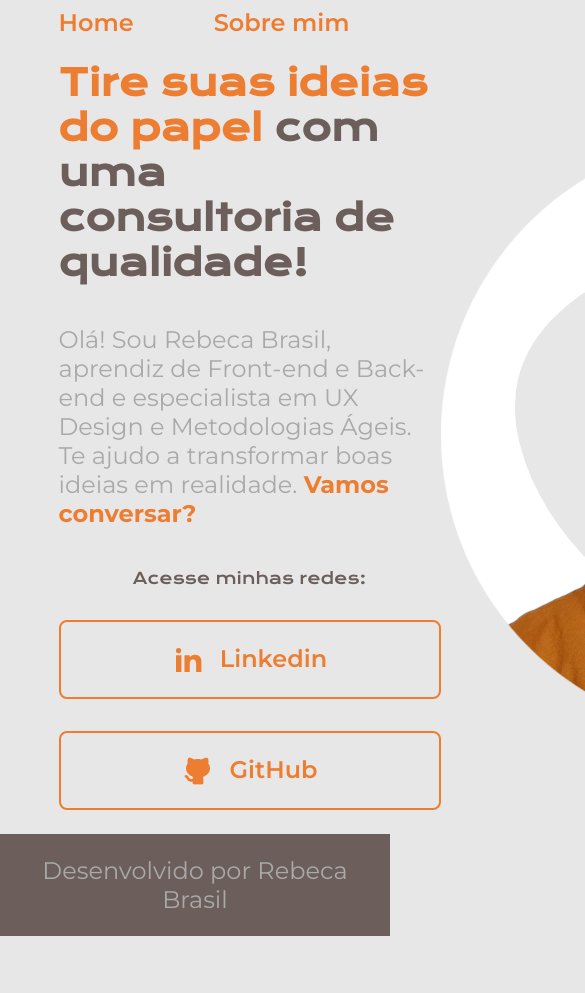
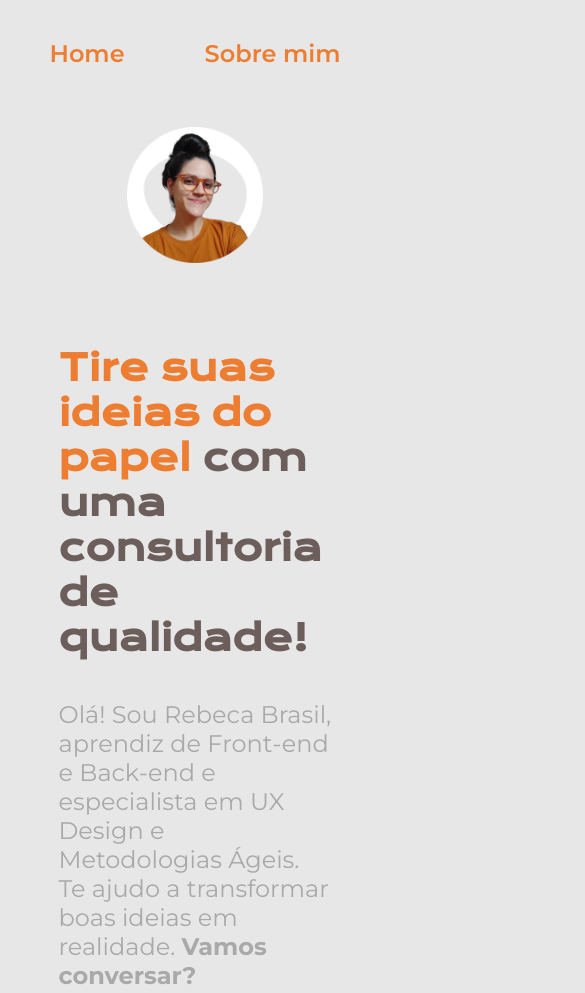
Before and after one commit to brasillrebeca/aula-portfolio-, a plain HTML site: page index.html in a window 390 px wide. Shown: the top 993 px of the page, 585 px wide, since content can reach past the window. Before the commit the page ends 936 px from the top, so only its background shows below. Drawn offline with nearby package versions, Linux system fonts and the light colour scheme.

Commit message:
tornando responsivo

```diff
--- a/index.html
+++ b/index.html
@@ -1,11 +1,13 @@
 <!DOCTYPE html>
 <html lang="pt-br">
+
 <head>
     <meta charset="UTF-8">
     <meta name="viewport" content="width=device-width, initial-scale=1.0">
     <title>Portfolio</title>
     <link rel="stylesheet" href="./styles/style.css">
 </head>
+
 <body>
     <header class="cabecalho">
         <nav class="cabecalho__menu">
@@ -13,7 +15,6 @@
             <a class="cabecalho__menu__link" href="about.html">Sobre mim</a>
         </nav>
     </header>
-
     <main class="apresentacao">
         <!-- para estilizar elemento filhos - criar classes tbm -->
         <section class="apresentacao__conteudo">
@@ -25,7 +26,7 @@
             <p class="apresentacao__conteudo__texto">Olá! Sou Rebeca Brasil, aprendiz de Front-end e Back-end e especialista em UX Design e Metodologias Ágeis. Te ajudo a transformar boas ideias em realidade. <strong class="texto-destaque"> Vamos conversar?</strong>
             </p>
             <div class="apresentacao__links">
-                <h2 class="apresentacao_links_subtitulo">Acesse minhas redes: </h2>
+                <h2 class="apresentacao__links__subtitulo">Acesse minhas redes: </h2>
                 <a class="apresentacao__links__link" href="https://www.linkedin.com/in/brasillrebeca/">
                     <img src="./assets/linkedin.png">
                     Linkedin
@@ -36,12 +37,11 @@
                 </a>
             </div>
         </section>
-
-        <img src="./assets/minhafoto.png" alt="Foto de apresentação">
+        <img class="apresentacao__imagem" src="./assets/minhafoto.png" alt="Foto de apresentação">
     </main>
     <footer class="rodape">
         <p>Desenvolvido por Rebeca Brasil</p>
     </footer>
+</body>
 
-</body>
 </html>
--- a/styles/style.css
+++ b/styles/style.css
@@ -3,7 +3,7 @@
 @import url('https://fonts.googleapis.com/css2?family=Krona+One&family=Montserrat:ital,wght@0,100..900;1,100..900&display=swap');
 @import url('https://fonts.googleapis.com/css2?family=Montserrat:ital,wght@0,100..900;1,100..900&display=swap');
 
-/* criar variáveis que recebem informações que agt repete muitas vezes ao longo do código, como a cor */
+/* criar variáveis que recebem informações que se repetem muitas vezes ao longo do código, como a cor */
 :root {
     --cor-primaria:  #E7E7E7;
     --cor-secundaria: #e7e7e705;
@@ -26,6 +26,8 @@ body {
     color: var(--cor-secundaria);
 }
 
+/* quando usamos uma classe - chamar ela por um ponto + nome da classe (que fará parte do HTML tbm)  */
+/* uma TAG tem uma CLASSE específica - agrupamento de tipos */
 .cabecalho {
     padding: 2% 0% 0% 15%;
 }
@@ -37,70 +39,46 @@ body {
 
 .cabecalho__menu__link {
     font-family: var(--fonte-secundaria);
-    font-size: 24px;
+    /* font-size: 24px; */
+    font-size: 1.5rem;
     font-weight: 600;
     color: var(--cor-terciaria);
     text-decoration: none;
 }
 
-h1 {
-    color: #6C5F5B;
-}
-
-a {
-    color: white;
-}
-
-p {
-    color: darkgray;
-}
-
-.texto-destaque {
-    color:var(--cor-terciaria);
-}
-
-span{
-    color:var(--cor-terciaria);
-    border: 1px solid #ED7D31;
-    padding: 10px;
-}
-
-/*
-footer {
-    background-color: gray;
-    color: white;
-}
-*/
-
 /* crio uma classe para configurar a diposição dos conteúdos em colunas - insiro ela lá no HTML - trago para o CSS para configurar - usando flex box  */
 .apresentacao {
     /* margin: 10%; */
-    padding: 6% 15%;
+    padding: 5% 15%;
     display: flex; /* cria um contêiner flex - ou seja, o flexbox */
     align-items: center; /* alinha de acordo com o centro do elemento mais alto - propriedade do flexbox */
     justify-content: space-between; /* concede espaço entre os elementos da página - propriedade do flexbox */
+    gap: 82px; /* inserindo um gap entre os elementos filhos para garantir um espaçamento entre eles, conforme a tela do dispositivo for diminuindo - inserir na classe pai */
 }
 
 .apresentacao__conteudo {
-    width: 615px;
+    /* width: 615px; */
+    width: 50%;  /* %: largura acompanhar o padding de .apresentacao em dispositivos menores - passar um valor, em @media, para que essa tag filho acompanhe o pai*/
     display: flex;
     flex-direction: column;
     gap: 40px; /* espaçamento vertical entre conteúdos, nesse caso, dentro do flexbox direction */
 }
 
 .apresentacao__conteudo__titulo {
-    font-size: 36px;
+    /* para transformar em medida responsiva, o REM, por exemplo: dividir o valor em px por 16 */
+    /* font-size: 36px; */
+    font-size: 2.25rem;
+    color: #6C5F5B;
     font-family: var(--fonte-primaria);
 }
 
-/* quando usamos uma classe - chamar ela por um ponto + nome da classe (que fará parte do HTML tbm)  */
-/* uma TAG tem uma CLASSE específica - agrupamento de tipos */
 .titulo-destaque {
     color: var(--cor-terciaria);
 }
 
 .apresentacao__conteudo__texto {
-    font-size: 24px;
+    color: darkgray;
+    font-size: 1.5rem;
     font-family: var(--fonte-secundaria);
 }
 
@@ -112,22 +90,23 @@ footer {
     gap: 32px;
 }
 
-.apresentacao_links_subtitulo {
+.apresentacao__links__subtitulo {
+    color: #6C5F5B;
     font-family: var(--fonte-primaria);
     font-weight: 400;
-    font-size: 16px;
-    color: #6C5F5B;
+    font-size: 1rem;
 }
 
 .apresentacao__links__link {
     display: flex;
     justify-content: center;
     gap: 16px;
-    border: 2px solid #ED7D31;
-    width: 378px;
+    border: 2px solid var(--cor-terciaria);
+    /* width: 378px; */
+    width: 50%;
     text-align: center;
     border-radius: 8px;
-    font-size: 24px;
+    font-size: 1.5rem;
     font-weight: 600;
     padding: 21.5px 0;
     text-decoration: none;
@@ -138,12 +117,36 @@ footer {
     background-color:var(--cor-hover);
 }
 
+.apresentacao__imagem {
+    /* porcentagem utilizada na imagem para torná-la responsiva */
+    width: 50%;
+}
+
 .rodape {
+    color: var(--cor-primaria);
+    background-color: #6C5F5B;
     padding: 22px;;
-    background-color: #6C5F5B;
     text-align: center;
     font-family: var(--fonte-secundaria);
-    font-size: 24px;
+    font-size: 1.5rem;
     font-weight: 400;
+}
 
+/* criando uma condição de verificação do tamamho da tela - ajustar disposição dos elementos - até o tamanho em () são utilizados os estilos definidos pelas chaves {} - dentro das chaves: retomar uma classe que já foi definida e reconfigurá-la */
+@media (max-width: 1200px) {
+    .cabecalho {
+        padding: 10%;
+    }
+
+    .cabecalho__menu {
+        justify-content: center;
+    }
+
+    .apresentacao{
+        flex-direction: column-reverse;
+    }
+
+    .apresentacao__conteudo {
+        width: auto;
+    }
 }
```
Also changed, not shown: about.html (+11 -7 lines).
